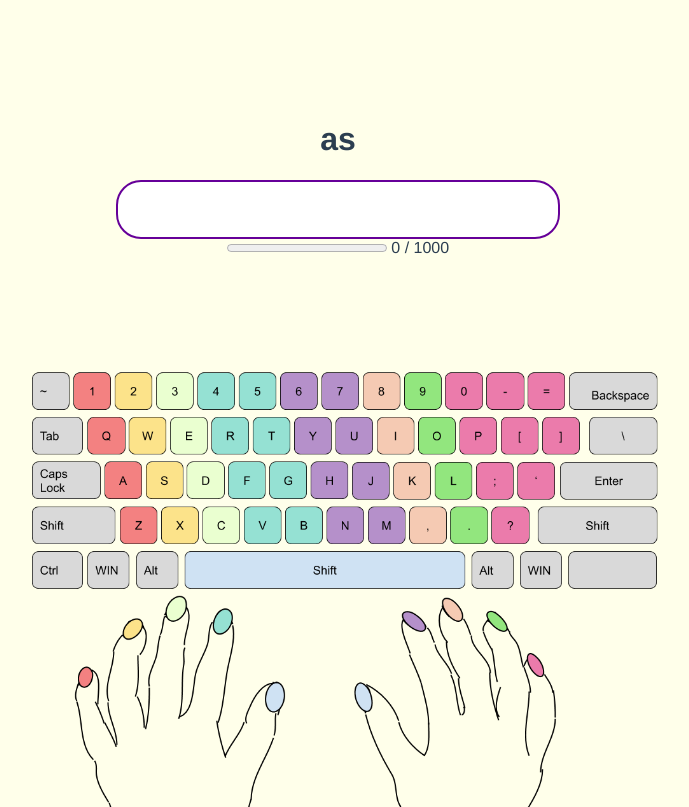
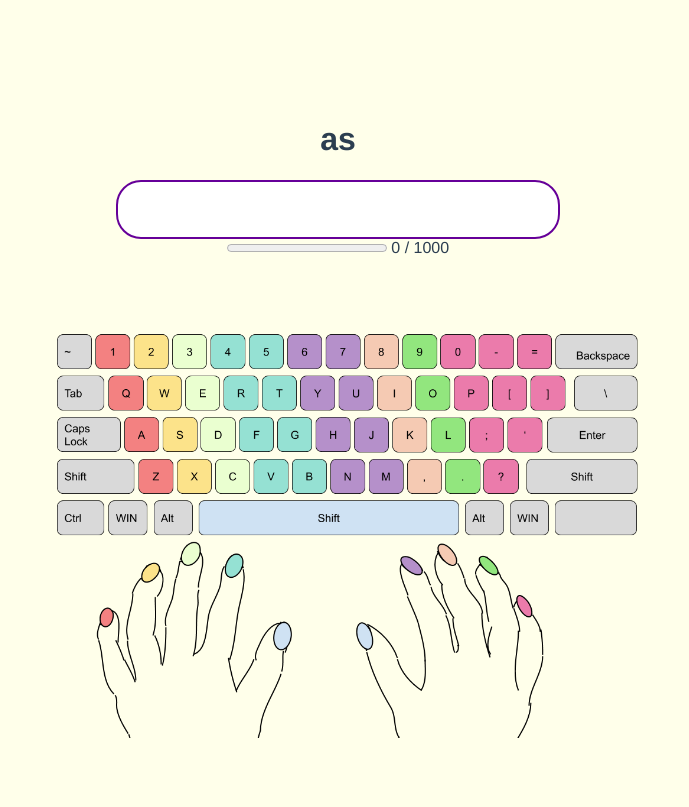
Before and after one commit to rlshepherd/learn-typing, a Vue app: page / in a window 1280 px wide. Shown: the whole page, without its empty margins (302-991 px from the left). Built offline with nearby package versions, Linux system fonts and the light colour scheme.

Commit message:
make typing hint image responive

```diff
--- a/src/components/TypingHint.vue
+++ b/src/components/TypingHint.vue
@@ -57,15 +57,16 @@ export default {
 <style scoped>
 .typing-hint {
     position: relative;
-    margin-top: 100px;
+    margin-top: 5%;
     padding-left: 20px;
-    width:620px;
+    width: 70%;
+    display: flex;
 }
 .keyboard {
     position: absolute;
-    height: 450px;
-    top: 0;
-    left: 0;
+    max-width: 100%;
+    width: inherit;
+    left: 17.5%;
 }
 .hintfade-leave-active, .nohintfade-enter-active {
   transition: opacity 0.5s;
```
